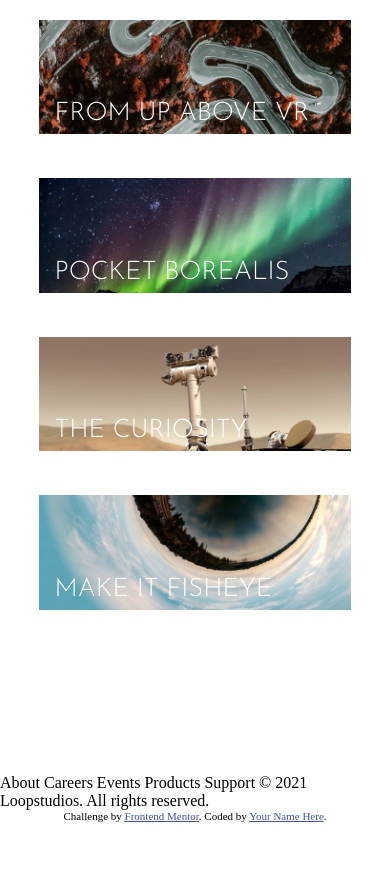
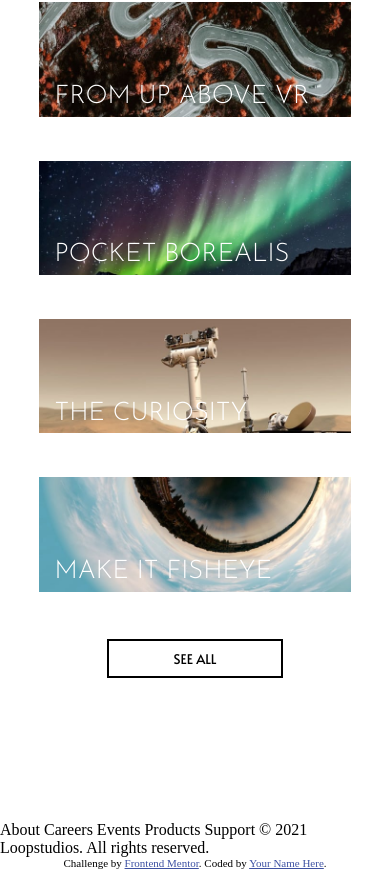
Before and after one commit to Cokejnr7/loop-studios, a plain HTML site: page index.html in a window 390 px wide. Shown: the part 2048-2917 px from the top of the page. Before the commit the page ends 2870 px from the top, so only its background shows below. Drawn offline with Linux system fonts and the light colour scheme.

Commit message:
handled desktop and mobile button view

```diff
--- a/index.css
+++ b/index.css
@@ -245,14 +245,13 @@ section.interactive{
     border: 2px solid var(--Black);
     padding: .5rem 4rem;
     background-color: var(--White);
-    display: none;
 }
 
 .creations{
     margin-top: 7rem;
     display: flex;
     flex-direction: column;
-    gap: 3.8rem;
+    gap: 2.7rem;
 }
 
 .creations .content{
@@ -279,6 +278,16 @@ section.interactive{
     text-transform: uppercase;
     font-size: clamp(1.6rem, 2.8vw, 3rem);
     color: var(--White);
+}
+
+.desktop-button{
+    display: none;
+}
+
+.mobile-button{
+    min-width: 30%;
+    align-self: center;
+    display: block;
 }
 
 /*-------------------------------------- end of creations section -------------------------------------- */
@@ -340,8 +349,12 @@ section.interactive{
     }
 
 
-    .creations button{
+    .desktop-button{
         display: block;
+    }
+
+    .mobile-button{
+        display: none;
     }
 
     .creations>.header{
--- a/index.html
+++ b/index.html
@@ -89,7 +89,7 @@
 
         <div class="header">
           <h2>Our Creations</h2>
-          <button>See all</button>
+          <button class="desktop-button">See all</button>
         </div>
 
 
@@ -100,7 +100,7 @@
               <source srcset="images/mobile/image-deep-earth.jpg" media="(max-width:780px)">
               <img src="images/desktop/image-deep-earth.jpg" alt="">
             </picture>
-            <p> Deep earth </p>
+            <p> Deep earth</p>
           </div>
 
           <div>
@@ -161,8 +161,11 @@
 
         </div>
 
+        <button class="mobile-button">See all</button>
 
       <section>
+
+
     </main>
 
     <footer>
```
